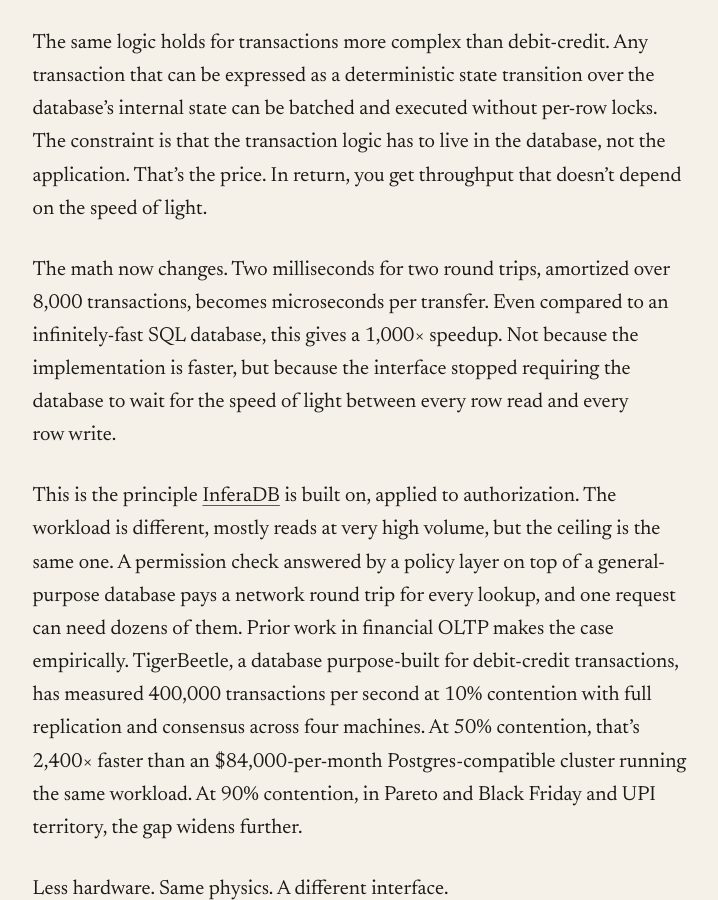
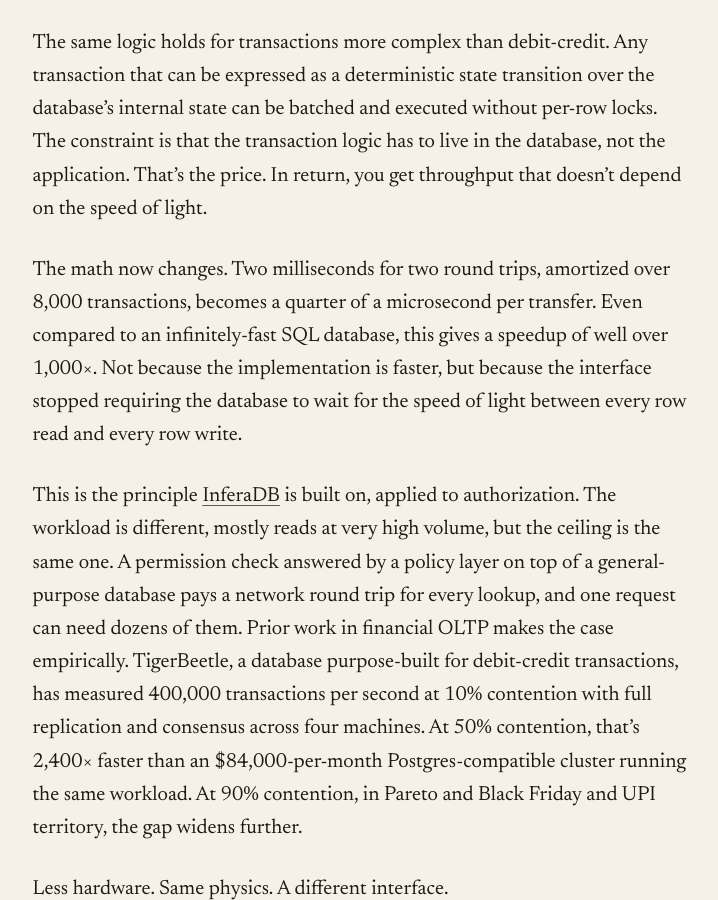
Before and after one commit to evansims/evansims, a Jekyll site: the page built from docs/_essays/the-interface-is-the-speed-limit.md, in a window 1280 px wide and 900 px high, scrolled down 3964 px. Shown: the whole window, without its empty margins (272-990 px from the left). Built offline with Jekyll 4.4.1, drawn with Linux system fonts in a browser that asks for light colours.

Commit message:
fix: make the flagship's amortized cost and speedup agree
Two milliseconds over 8,000 transfers is a quarter of a microsecond, an 8,000x difference, so say that and call the speedup well over 1,000x.

```diff
--- a/docs/_essays/the-interface-is-the-speed-limit.md
+++ b/docs/_essays/the-interface-is-the-speed-limit.md
@@ -49,7 +49,7 @@ The trade is real but lopsided. An individual transaction now waits longer than
 
 The same logic holds for transactions more complex than debit-credit. Any transaction that can be expressed as a deterministic state transition over the database's internal state can be batched and executed without per-row locks. The constraint is that the transaction logic has to live in the database, not the application. That's the price. In return, you get throughput that doesn't depend on the speed of light.
 
-The math now changes. Two milliseconds for two round trips, amortized over 8,000 transactions, becomes microseconds per transfer. Even compared to an infinitely-fast SQL database, this gives a 1,000× speedup. Not because the implementation is faster, but because the interface stopped requiring the database to wait for the speed of light between every row read and every row write.
+The math now changes. Two milliseconds for two round trips, amortized over 8,000 transactions, becomes a quarter of a microsecond per transfer. Even compared to an infinitely-fast SQL database, this gives a speedup of well over 1,000×. Not because the implementation is faster, but because the interface stopped requiring the database to wait for the speed of light between every row read and every row write.
 
 This is the principle [InferaDB](https://inferadb.com) is built on, applied to authorization. The workload is different, mostly reads at very high volume, but the ceiling is the same one. A permission check answered by a policy layer on top of a general-purpose database pays a network round trip for every lookup, and one request can need dozens of them. Prior work in financial OLTP makes the case empirically. TigerBeetle, a database purpose-built for debit-credit transactions, has measured 400,000 transactions per second at 10% contention with full replication and consensus across four machines. At 50% contention, that's 2,400× faster than an $84,000-per-month Postgres-compatible cluster running the same workload. At 90% contention, in Pareto and Black Friday and UPI territory, the gap widens further.
 
```
